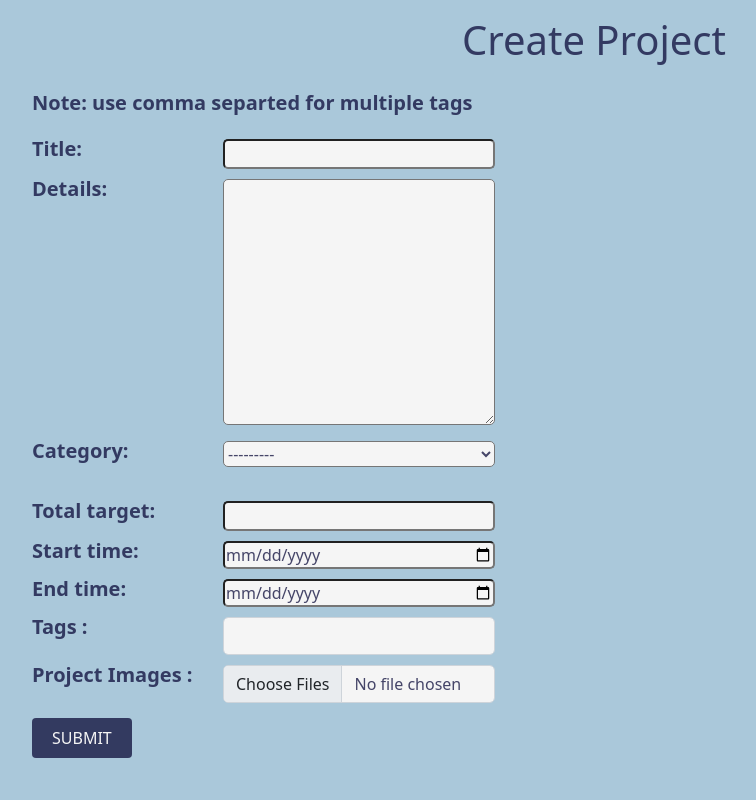
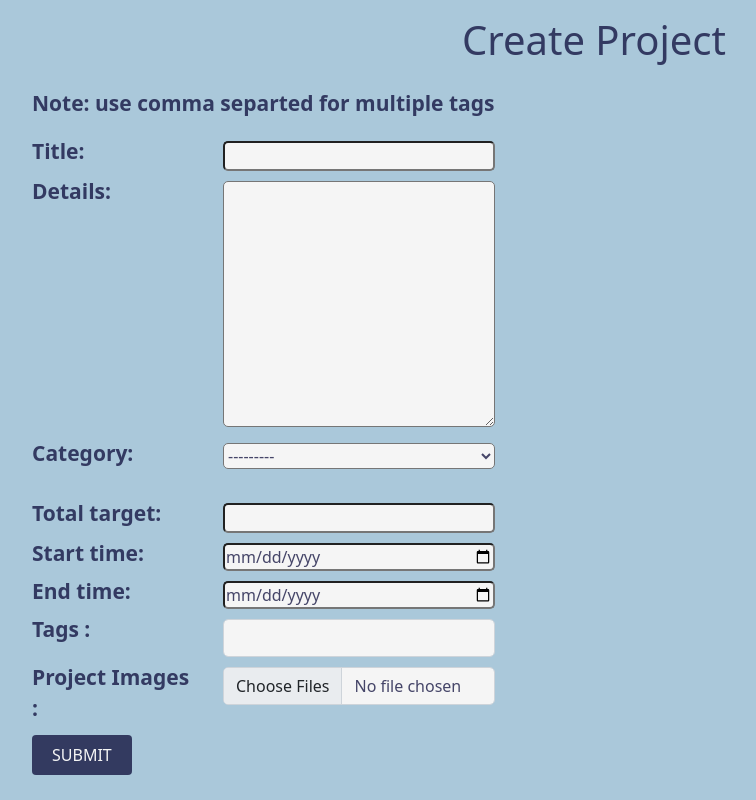
Before and after one commit to abobakryousre/Crowd-Funding, a Django app: template crowd_funding/projects/templates/projects/create_project.html in a window 1280 px wide. Shown: the whole page, without its empty margins (62-818 px from the left). Run offline with Django 3.2, Linux system fonts and the light colour scheme; the template is opened without the code that fills it: values that come from a table or form of the project are taken from there, others are empty; some web fonts are replaced.

Commit message:
feat(create-styling-project): fixing-bug-in-create-project

```diff
--- a/crowd_funding/projects/static/projects/css/details.css
+++ b/crowd_funding/projects/static/projects/css/details.css
@@ -33,7 +33,7 @@ text-decoration:none;
 label,p,h3,h4
 { color:rgba(16, 16, 61, 0.767);
 font-weight:bold;
-font-size:20px;
+font-size:21px;
 
 }
 
@@ -61,7 +61,7 @@ color:whitesmoke;
 }
 
 .details-value{
-color: rgb(79, 6, 82);
+color:rgb(0, 57, 77);
 font-weight:bold;
 
 }
```
